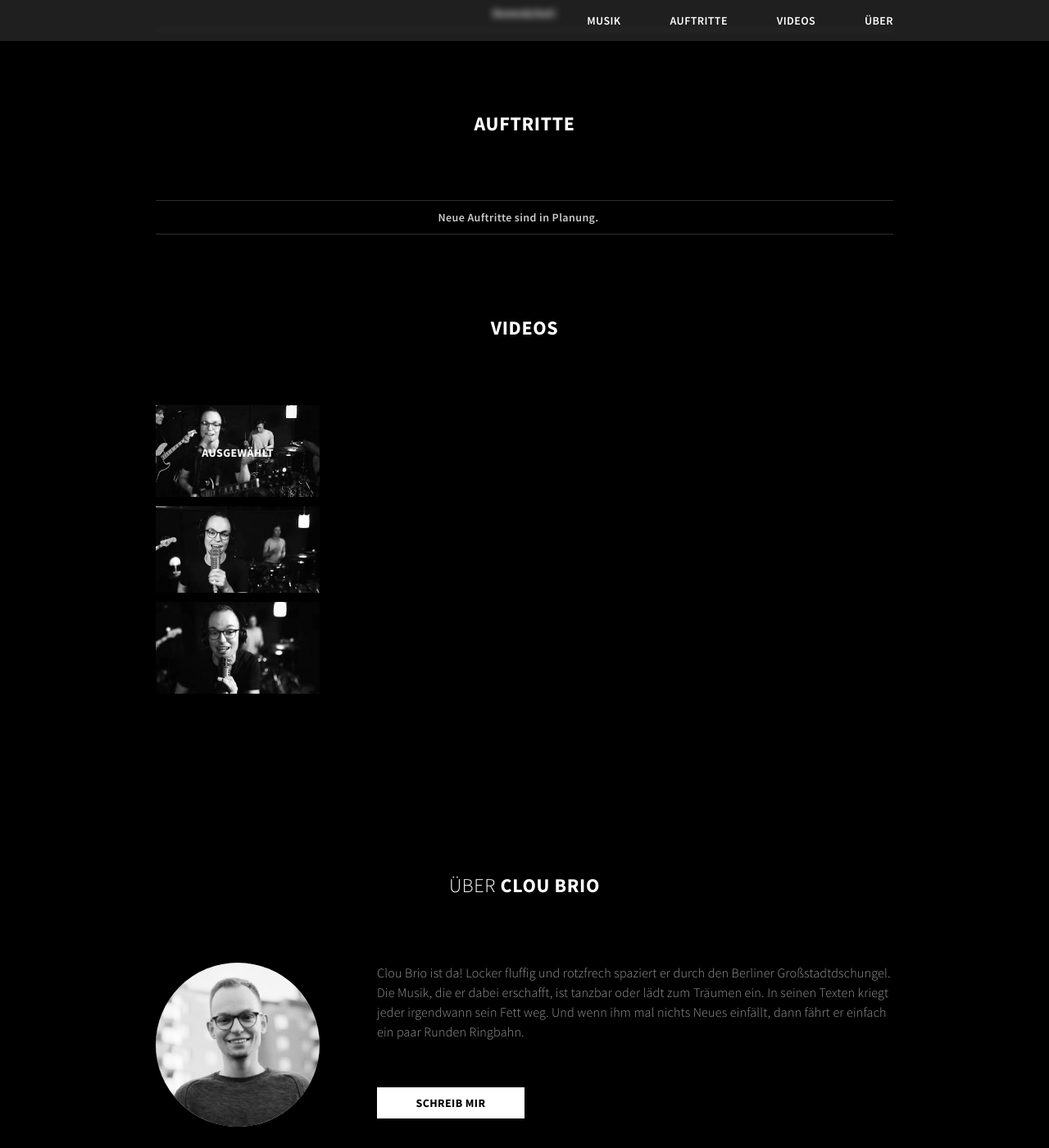
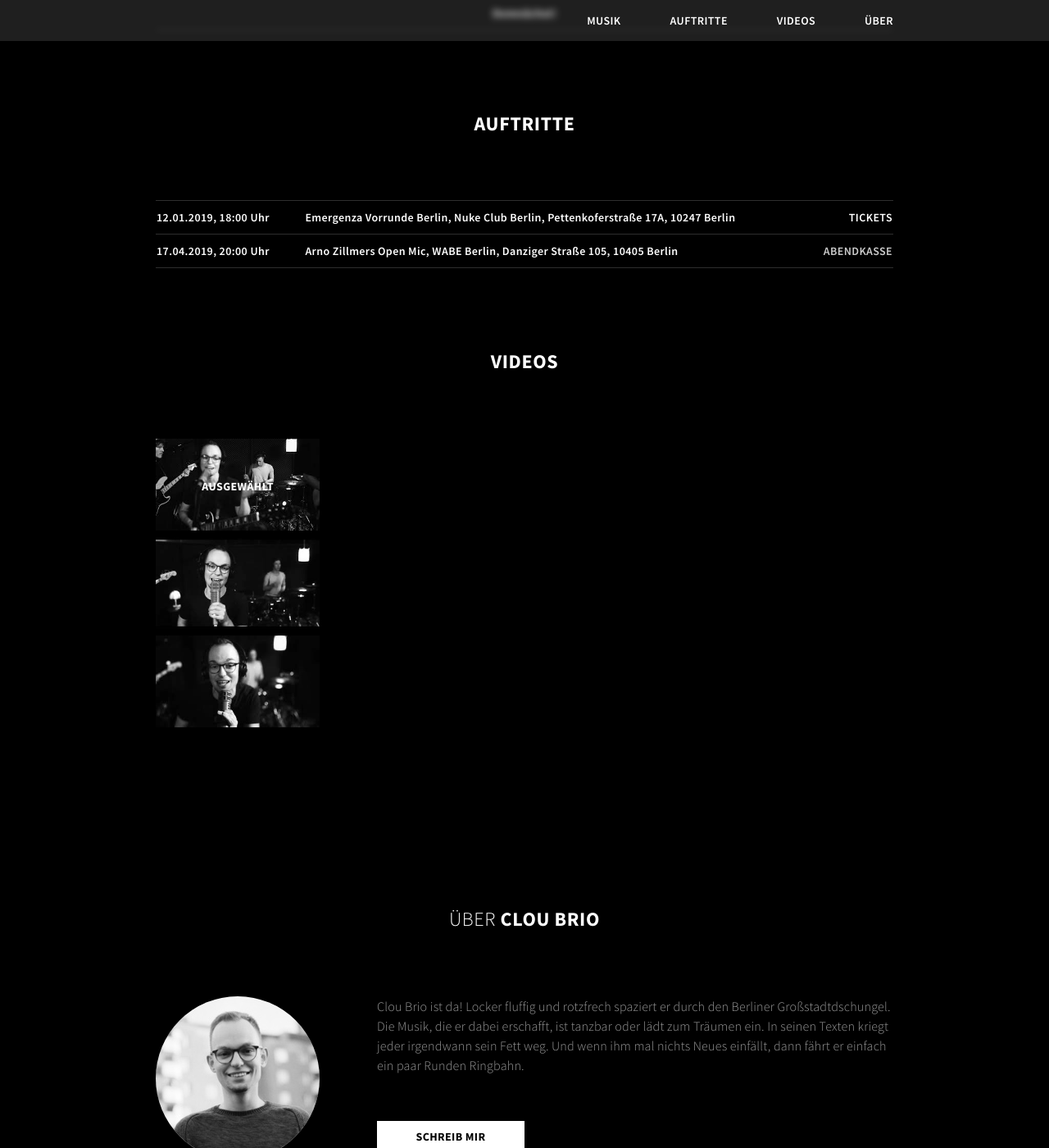
Before and after one commit to TwoLaid/cloubrio, a Jekyll site: the page built from index.html, in a window 1280 px wide and 1400 px high, scrolled down 856 px. Shown: the whole window at 82% size. Built offline with Jekyll 4.4.1, drawn with Linux system fonts in a browser that asks for light colours.

Commit message:
new gigs. pressekit

```diff
--- a/_layouts/content.html
+++ b/_layouts/content.html
@@ -6,6 +6,7 @@ layout: default
   <footer>
     <div class="footer-row">
       <a href="/impressum.html">Impressum</a>
+      <a href="https://justuswirth.de/cloubrio/Presseblatt_ClouBrio.pdf" target="_blank" download>Presse-Kit</a>
     </div>
 
     <div class="footer-row social-row">
--- a/_sass/main.scss
+++ b/_sass/main.scss
@@ -454,6 +454,16 @@ footer {
 
   .footer-row {
     margin-bottom: 40px;
+    display: flex;
+    justify-content: center;
+
+    & > * {
+      margin-right: 3em;
+
+      &:last-child {
+        margin-right: 0;
+      }
+    }
   }
   .footer-row:last-child {
     margin-bottom: 0;
--- a/index.html
+++ b/index.html
@@ -35,8 +35,20 @@ title: Musik
 
       <table class="table-gigs">
         <tbody>
+          <!-- <tr>
+            <td class="no-gigs"><center>Neue Auftritte sind in Planung.</center></td>
+          </tr> -->
+
           <tr>
-            <td class="no-gigs"><center>Neue Auftritte sind in Planung.</center></td>
+            <td>12.01.2019, 18:00 Uhr</td>
+            <td>Emergenza Vorrunde Berlin, Nuke Club Berlin, <a href="https://goo.gl/maps/EGix5p3Mkvx" target="_blank">Pettenkoferstraße 17A, 10247 Berlin</a></td>
+            <td><a  href="http://buyticket.link/cloubrio" target="_blank">TICKETS</a></td>
+          </tr>
+
+          <tr>
+            <td>17.04.2019, 20:00 Uhr</td>
+            <td>Arno Zillmers Open Mic, WABE Berlin, <a href="https://goo.gl/maps/G5NtW5VMyfG2" target="_blank">Danziger Straße 105, 10405 Berlin</a></td>
+            <td><span class="sold-out">ABENDKASSE</span></td>
           </tr>
 
           <!-- <tr>
```
